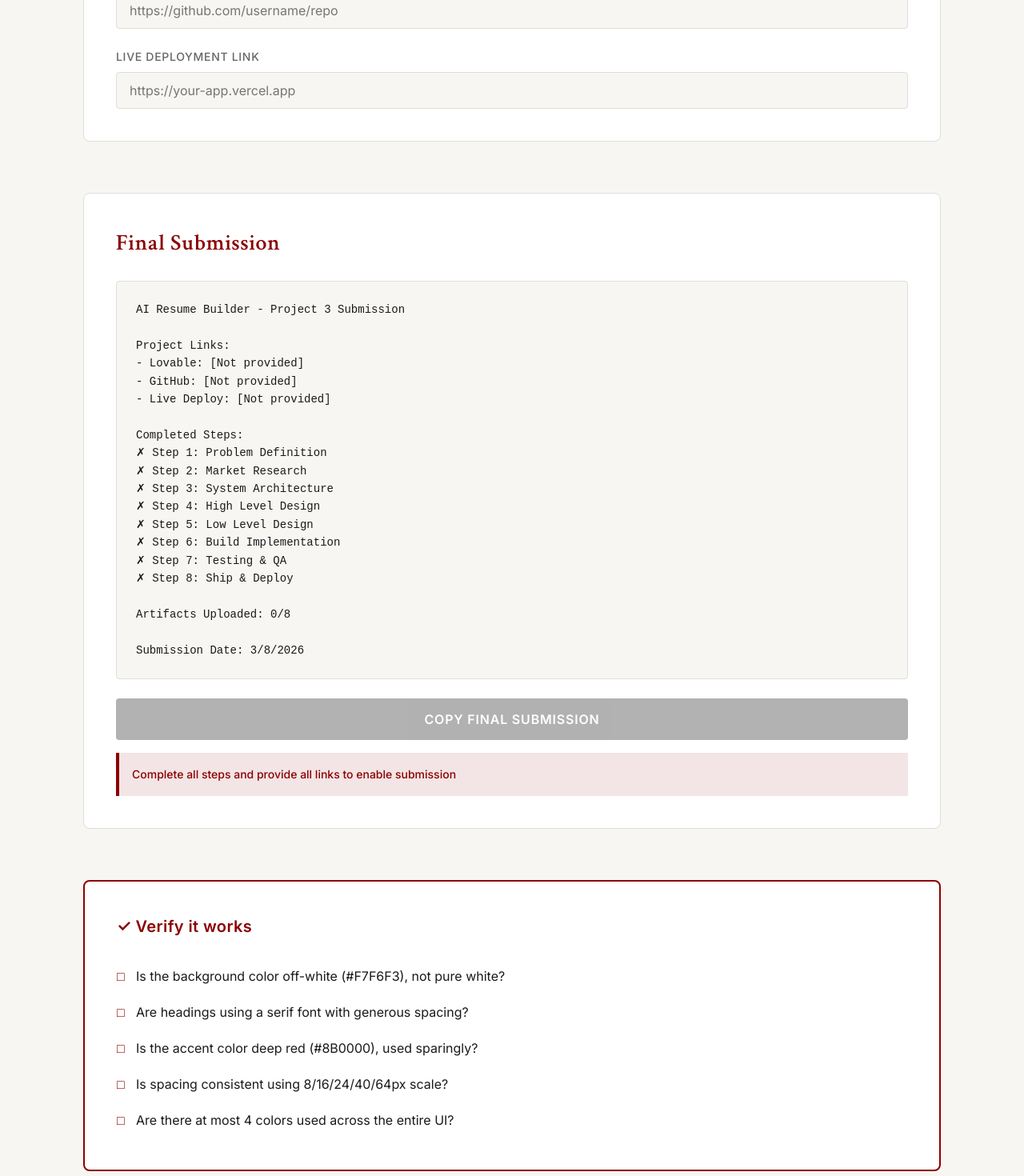
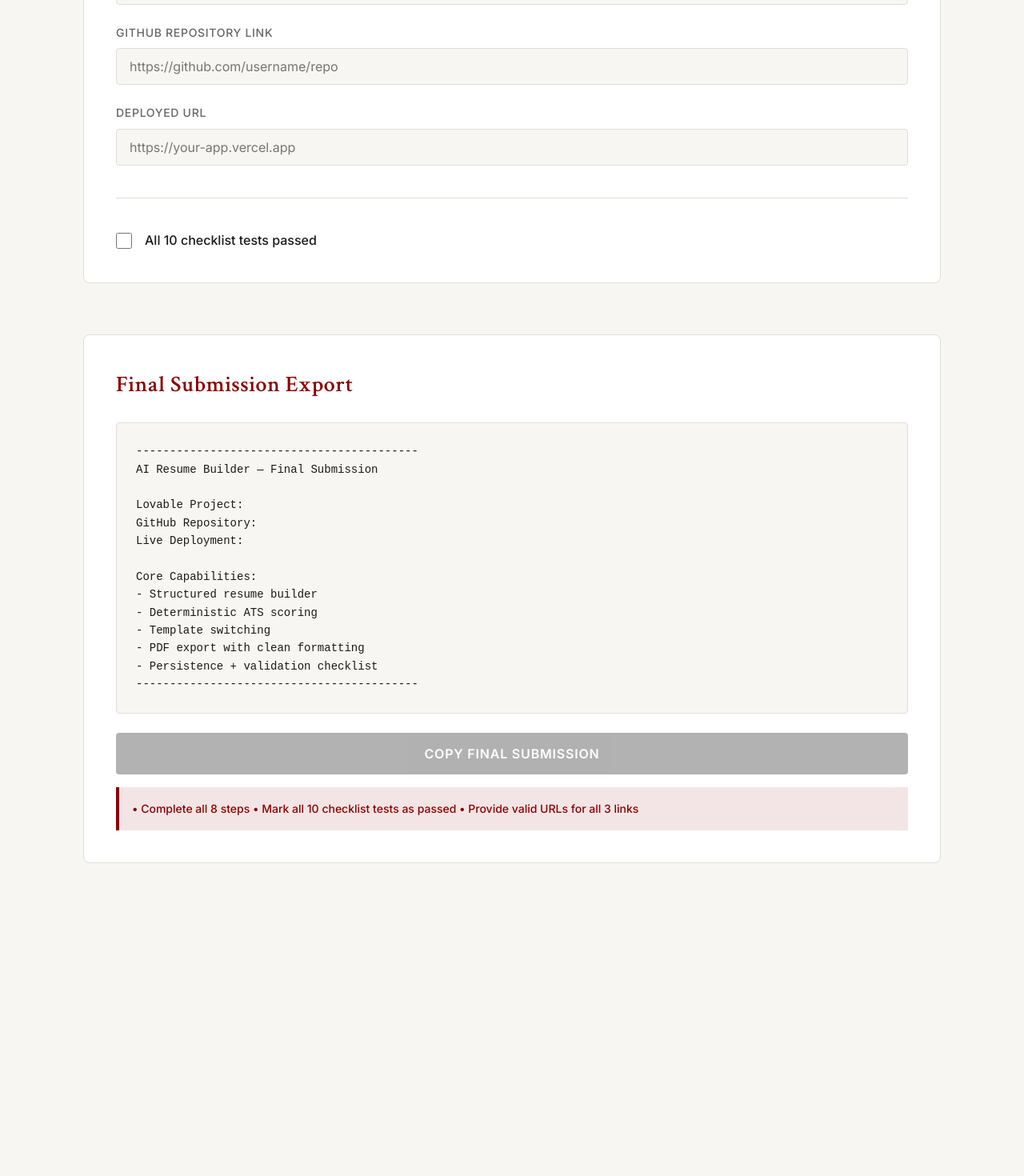
Before and after one commit to Gayathri7756/AI-Resume-Builder, a Next.js app: page /rb/proof in a window 1280 px wide. Shown: the part 1040-2510 px from the top of the page at 80% size. After the commit the page ends 2247 px from the top, so only its background shows below. Built offline with nearby package versions, Linux system fonts and the light colour scheme.

Commit message:
Task 9: Finalize AI Resume Builder with Proof + Submission System - URL validation and shipped status logic

```diff
--- a/app/rb/proof/page.tsx
+++ b/app/rb/proof/page.tsx
@@ -3,6 +3,17 @@
 import { useState } from 'react'
 import { useBuildStore } from '@/lib/store'
 import styles from './proof.module.css'
+
+// URL validation function
+const isValidUrl = (url: string): boolean => {
+  if (!url) return false
+  try {
+    new URL(url)
+    return true
+  } catch {
+    return false
+  }
+}
 
 export default function ProofPage() {
   const {
@@ -10,12 +21,17 @@ export default function ProofPage() {
     lovableLink,
     githubLink,
     deployLink,
+    checklistPassed,
     setLovableLink,
     setGithubLink,
-    setDeployLink
+    setDeployLink,
+    setChecklistPassed
   } = useBuildStore()
 
   const [copied, setCopied] = useState(false)
+  const [lovableError, setLovableError] = useState('')
+  const [githubError, setGithubError] = useState('')
+  const [deployError, setDeployError] = useState('')
 
   const steps = [
     { number: 1, name: 'Problem Definition' },
@@ -33,23 +49,54 @@ export default function ProofPage() {
   }
 
   const allStepsComplete = steps.every(step => getStepStatus(step.number))
-  const allLinksProvided = lovableLink && githubLink && deployLink
+  const allLinksValid = isValidUrl(lovableLink) && isValidUrl(githubLink) && isValidUrl(deployLink)
+  const canShip = allStepsComplete && checklistPassed && allLinksValid
+
+  const handleLovableChange = (e: React.ChangeEvent<HTMLInputElement>) => {
+    const url = e.target.value
+    setLovableLink(url)
+    if (url && !isValidUrl(url)) {
+      setLovableError('Invalid URL format')
+    } else {
+      setLovableError('')
+    }
+  }
+
+  const handleGithubChange = (e: React.ChangeEvent<HTMLInputElement>) => {
+    const url = e.target.value
+    setGithubLink(url)
+    if (url && !isValidUrl(url)) {
+      setGithubError('Invalid URL format')
+    } else {
+      setGithubError('')
+    }
+  }
+
+  const handleDeployChange = (e: React.ChangeEvent<HTMLInputElement>) => {
+    const url = e.target.value
+    setDeployLink(url)
+    if (url && !isValidUrl(url)) {
+      setDeployError('Invalid URL format')
+    } else {
+      setDeployError('')
+    }
+  }
 
   const generateSubmission = () => {
-    return `AI Resume Builder - Project 3 Submission
+    return `------------------------------------------
+AI Resume Builder — Final Submission
 
-Project Links:
-- Lovable: ${lovableLink || '[Not provided]'}
-- GitHub: ${githubLink || '[Not provided]'}
-- Live Deploy: ${deployLink || '[Not provided]'}
+Lovable Project: ${lovableLink}
+GitHub Repository: ${githubLink}
+Live Deployment: ${deployLink}
 
-Completed Steps:
-${steps.map(step => `${getStepStatus(step.number) ? '✓' : '✗'} Step ${step.number}: ${step.name}`).join('\n')}
-
-Artifacts Uploaded: ${artifacts.length}/8
-
-Submission Date: ${new Date().toLocaleDateString()}
-`
+Core Capabilities:
+- Structured resume builder
+- Deterministic ATS scoring
+- Template switching
+- PDF export with clean formatting
+- Persistence + validation checklist
+------------------------------------------`
   }
 
   const handleCopySubmission = () => {
@@ -63,11 +110,17 @@ Submission Date: ${new Date().toLocaleDateString()}
       <header className={styles.header}>
         <h1>AI Resume Builder</h1>
         <p className={styles.subtitle}>Project 3 - Final Proof</p>
+        {canShip && (
+          <div className={styles.shippedBadge}>
+            ✓ Project Shipped Successfully
+          </div>
+        )}
       </header>
 
       <main className={styles.main}>
+        {/* Step Completion Overview */}
         <section className={styles.section}>
-          <h2>Step Progress</h2>
+          <h2>Step Completion Overview</h2>
           <div className={styles.stepGrid}>
             {steps.map(step => (
               <div
@@ -81,10 +134,14 @@ Submission Date: ${new Date().toLocaleDateString()}
               </div>
             ))}
           </div>
+          <p className={styles.stepStatus}>
+            {allStepsComplete ? '✓ All 8 steps completed' : `${artifacts.length}/8 steps completed`}
+          </p>
         </section>
 
+        {/* Artifact Collection */}
         <section className={styles.section}>
-          <h2>Project Links</h2>
+          <h2>Artifact Collection (Required to mark Shipped)</h2>
           <div className={styles.linkInputs}>
             <div className={styles.inputGroup}>
               <label>Lovable Project Link</label>
@@ -92,9 +149,10 @@ Submission Date: ${new Date().toLocaleDateString()}
                 type="url"
                 placeholder="https://lovable.dev/projects/..."
                 value={lovableLink}
-                onChange={(e) => setLovableLink(e.target.value)}
-                className={styles.input}
+                onChange={handleLovableChange}
+                className={`${styles.input} ${lovableError ? styles.inputError : ''}`}
               />
+              {lovableError && <span className={styles.errorText}>{lovableError}</span>}
             </div>
 
             <div className={styles.inputGroup}>
@@ -103,53 +161,67 @@ Submission Date: ${new Date().toLocaleDateString()}
                 type="url"
                 placeholder="https://github.com/username/repo"
                 value={githubLink}
-                onChange={(e) => setGithubLink(e.target.value)}
-                className={styles.input}
+                onChange={handleGithubChange}
+                className={`${styles.input} ${githubError ? styles.inputError : ''}`}
               />
+              {githubError && <span className={styles.errorText}>{githubError}</span>}
             </div>
 
             <div className={styles.inputGroup}>
-              <label>Live Deployment Link</label>
+              <label>Deployed URL</label>
               <input
                 type="url"
                 placeholder="https://your-app.vercel.app"
                 value={deployLink}
-                onChange={(e) => setDeployLink(e.target.value)}
-                className={styles.input}
+                onChange={handleDeployChange}
+                className={`${styles.input} ${deployError ? styles.inputError : ''}`}
               />
+              {deployError && <span className={styles.errorText}>{deployError}</span>}
             </div>
+          </div>
+
+          <div className={styles.checklistSection}>
+            <label className={styles.checkboxLabel}>
+              <input
+                type="checkbox"
+                checked={checklistPassed}
+                onChange={(e) => setChecklistPassed(e.target.checked)}
+                className={styles.checkbox}
+              />
+              <span>All 10 checklist tests passed</span>
+            </label>
           </div>
         </section>
 
+        {/* Final Submission Export */}
         <section className={styles.section}>
-          <h2>Final Submission</h2>
+          <h2>Final Submission Export</h2>
           <div className={styles.submissionBox}>
             <pre className={styles.submissionText}>{generateSubmission()}</pre>
           </div>
           <button
             onClick={handleCopySubmission}
-            disabled={!allStepsComplete || !allLinksProvided}
+            disabled={!canShip}
             className={styles.btnSubmit}
           >
             {copied ? '✓ Copied to Clipboard!' : 'Copy Final Submission'}
           </button>
-          {(!allStepsComplete || !allLinksProvided) && (
+          {!canShip && (
             <p className={styles.warning}>
-              Complete all steps and provide all links to enable submission
+              {!allStepsComplete && '• Complete all 8 steps'}
+              {!checklistPassed && '\n• Mark all 10 checklist tests as passed'}
+              {!allLinksValid && '\n• Provide valid URLs for all 3 links'}
             </p>
           )}
         </section>
 
-        <section className={styles.verification}>
-          <h3>✓ Verify it works</h3>
-          <ul>
-            <li>Is the background color off-white (#F7F6F3), not pure white?</li>
-            <li>Are headings using a serif font with generous spacing?</li>
-            <li>Is the accent color deep red (#8B0000), used sparingly?</li>
-            <li>Is spacing consistent using 8/16/24/40/64px scale?</li>
-            <li>Are there at most 4 colors used across the entire UI?</li>
-          </ul>
-        </section>
+        {/* Shipped Status */}
+        {canShip && (
+          <section className={styles.successSection}>
+            <h2>Project 3 Shipped Successfully</h2>
+            <p>Your AI Resume Builder is ready for submission.</p>
+          </section>
+        )}
       </main>
     </div>
   )
--- a/app/rb/proof/proof.module.css
+++ b/app/rb/proof/proof.module.css
@@ -20,6 +20,19 @@
   color: var(--text-secondary);
   text-transform: uppercase;
   letter-spacing: 0.1em;
+  margin-bottom: var(--spacing-md);
+}
+
+.shippedBadge {
+  display: inline-block;
+  padding: 12px 24px;
+  background: #2D5016;
+  color: white;
+  border-radius: 4px;
+  font-weight: 600;
+  font-size: 1rem;
+  text-transform: uppercase;
+  letter-spacing: 0.05em;
 }
 
 .main {
@@ -125,6 +138,48 @@
   border-color: var(--accent);
 }
 
+.inputError {
+  border-color: #8B0000 !important;
+  background: rgba(139, 0, 0, 0.05);
+}
+
+.errorText {
+  font-size: 0.75rem;
+  color: #8B0000;
+  font-weight: 500;
+  margin-top: 4px;
+  display: block;
+}
+
+.checklistSection {
+  margin-top: var(--spacing-lg);
+  padding-top: var(--spacing-lg);
+  border-top: 1px solid var(--border);
+}
+
+.checkboxLabel {
+  display: flex;
+  align-items: center;
+  gap: var(--spacing-sm);
+  cursor: pointer;
+  font-size: 1rem;
+  font-weight: 500;
+}
+
+.checkbox {
+  width: 20px;
+  height: 20px;
+  cursor: pointer;
+  accent-color: var(--accent);
+}
+
+.stepStatus {
+  margin-top: var(--spacing-md);
+  font-size: 0.875rem;
+  color: var(--text-secondary);
+  font-weight: 500;
+}
+
 .submissionBox {
   background: var(--bg-primary);
   border: 1px solid var(--border);
@@ -205,3 +260,21 @@
   color: var(--accent);
   font-weight: bold;
 }
+
+.successSection {
+  background: rgba(45, 80, 22, 0.1);
+  border: 2px solid #2D5016;
+  padding: var(--spacing-lg);
+  border-radius: 8px;
+  text-align: center;
+}
+
+.successSection h2 {
+  color: #2D5016;
+  margin-bottom: var(--spacing-sm);
+}
+
+.successSection p {
+  color: var(--text-secondary);
+  font-size: 1.125rem;
+}
--- a/lib/store.ts
+++ b/lib/store.ts
@@ -14,12 +14,14 @@ interface BuildStore {
   lovableLink: string
   githubLink: string
   deployLink: string
+  checklistPassed: boolean
 
   addArtifact: (stepNumber: number, fileName: string) => void
   hasArtifact: (stepNumber: number) => boolean
   setLovableLink: (link: string) => void
   setGithubLink: (link: string) => void
   setDeployLink: (link: string) => void
+  setChecklistPassed: (passed: boolean) => void
   reset: () => void
 }
 
@@ -30,6 +32,7 @@ export const useBuildStore = create<BuildStore>()(
       lovableLink: '',
       githubLink: '',
       deployLink: '',
+      checklistPassed: false,
 
       addArtifact: (stepNumber, fileName) => {
         set((state) => ({
@@ -47,12 +50,14 @@ export const useBuildStore = create<BuildStore>()(
       setLovableLink: (link) => set({ lovableLink: link }),
       setGithubLink: (link) => set({ githubLink: link }),
       setDeployLink: (link) => set({ deployLink: link }),
+      setChecklistPassed: (passed) => set({ checklistPassed: passed }),
 
       reset: () => set({
         artifacts: [],
         lovableLink: '',
         githubLink: '',
-        deployLink: ''
+        deployLink: '',
+        checklistPassed: false
       })
     }),
     {
```
Also changed, not shown: 2 other files (tests, documents, lock files or other folders).
